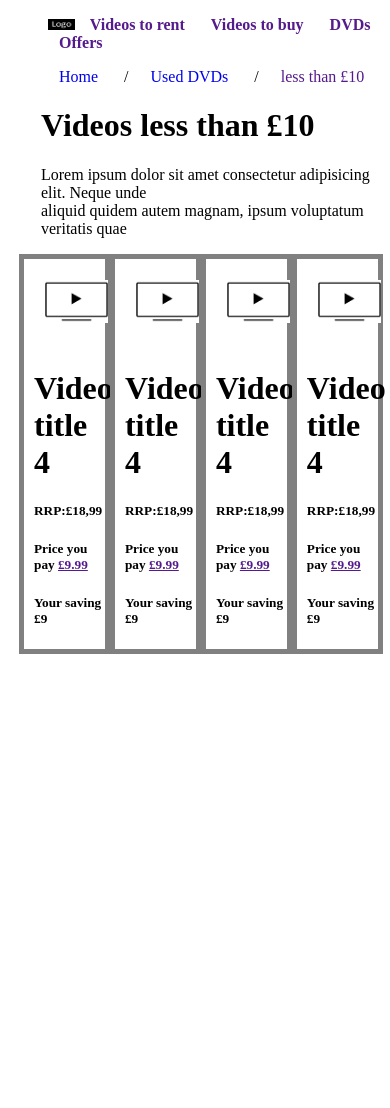
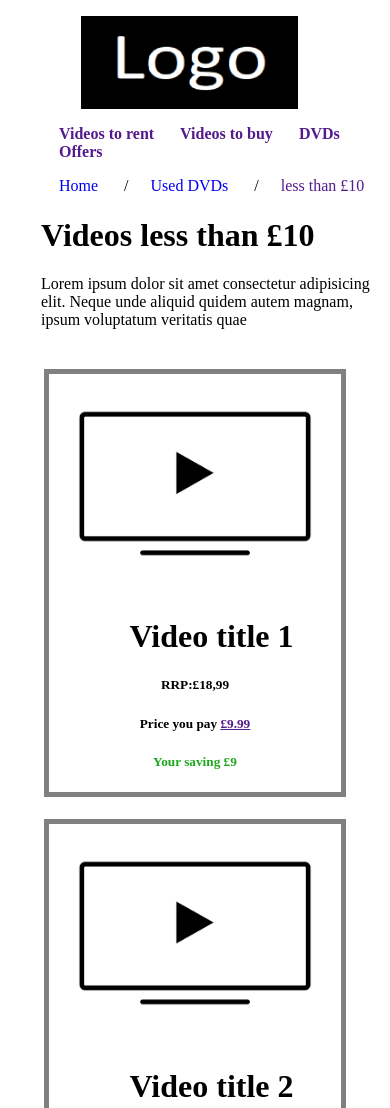
Before and after one commit to Abdeladimboukrim/abdeladimboukrim, a plain HTML site: page HTML-CSS-Work-shops/Page d'accueil du magasin de vidéo/index.html in a window 390 px wide. Shown: the top 1108 px of the page. Before the commit the page ends 844 px from the top, so only its background shows below. Drawn offline with Linux system fonts and the light colour scheme.

Commit message:
responsive  disktop vers mobile

```diff
--- a/HTML-CSS-Work-shops/Page d'accueil du magasin de vidéo/index.html
+++ b/HTML-CSS-Work-shops/Page d'accueil du magasin de vidéo/index.html
@@ -26,14 +26,15 @@
       </navbar>
 
       <h1>Videos less than £10 </h1>
-      <p>Lorem ipsum dolor sit amet consectetur adipisicing elit. Neque unde <br>
+      <p>Lorem ipsum dolor sit amet consectetur adipisicing elit. Neque unde
         aliquid quidem autem magnam, ipsum voluptatum veritatis quae</p>
 
 
       <div class="products-item">
+
         <div class="card">
           <img class="item-img" src="A&A.png" alt="">
-          <H1 class="title">Video title 4</H1>
+          <H1 class="title">Video title 1</H1>
           <h5 class="title">RRP:£18,99</h5>
           <h5 class="title">Price you pay <a href="" >£9.99</a></h5>
           <h5 class="title">Your saving £9</h5>
@@ -41,7 +42,7 @@
 
         <div class="card">
           <img class="item-img" src="A&A.png" alt="">
-          <H1 class="title">Video title 4</H1>
+          <H1 class="title">Video title 2</H1>
           <h5 class="title">RRP:£18,99</h5>
           <h5 class="title">Price you pay <a href="" >£9.99</a></h5>
           <h5 class="title">Your saving £9</h5>
@@ -50,7 +51,7 @@
 
         <div class="card">
           <img class="item-img" src="A&A.png" alt="">
-          <H1 class="title">Video title 4</H1>
+          <H1 class="title">Video title 3</H1>
           <h5 class="title">RRP:£18,99</h5>
           <h5 class="title">Price you pay <a href="" >£9.99</a></h5>
           <h5 class="title">Your saving £9</h5>
--- a/HTML-CSS-Work-shops/Page d'accueil du magasin de vidéo/style.css
+++ b/HTML-CSS-Work-shops/Page d'accueil du magasin de vidéo/style.css
@@ -5,7 +5,6 @@
 }
 li{
   display: inline;
-
 }
 li a{
   text-decoration:none;
@@ -26,14 +25,16 @@ h1{
   margin-left: 33px;
 }
 p{
+  width: 30%;
   margin-left: 33px;
 }
-.title{
-  margin-left: 10px;
+h5{
+ font-size: px;
 }
 .products-item{
   display: flex;
   margin: 11px;
+  align-content: center;
 }
 
 .card{
@@ -49,6 +50,55 @@ img.item-img{
   margin: 21px;
 }
 
+h5:last-child {
+  color: rgb(28, 167, 28);
+}
 
 
+@media only screen and (max-width: 600px) {
+
+
+  .logo{
+    width: 65%;
+    display: block;
+    padding-left: 10%;
+    margin-bottom: 5%;
+
+
+
+  }
+  .products-item {
+    display: block;
+    padding:  24PX;
+
+  }
+  .card{
+
+    align-items: center;
+    border:5px solid gray;
+    width:96%;
+    height: 30%;
+    margin-bottom:22px;
+
+
+  }
+  h5:last-child {
+    color: rgb(28, 167, 28);
+  }
+  img.item-img{
+    width:  80%;
+    margin: 10%;
+
+  }
+  p{
+    width: 90%;
+    margin-left: 33px;
+  }
+  h5:last-child {
+    color: rgb(28, 167, 28);
+  }
+  .title{
+    text-align: center;
+  }
+
 </style>
```
